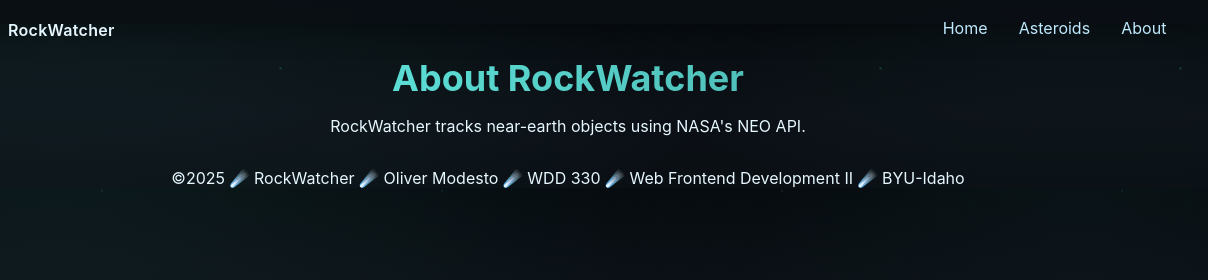
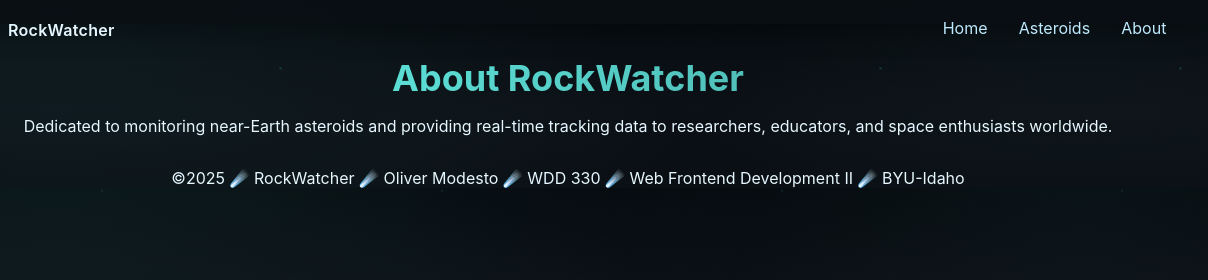
Before and after one commit to owms-droid/rockwatcher, a website built with Vite: page src/pages/about.html in a window 1280 px wide. Shown: the top 280 px of the page, 72-1280 px from the left. Built offline with nearby package versions, Linux system fonts and the light colour scheme.

Commit message:
update seo

```diff
--- a/src/pages/about.html
+++ b/src/pages/about.html
@@ -13,7 +13,7 @@
       property="og:description"
       content="Tracking Near-Earth Asteroids in Real Time"
     />
-    <meta property="og:image" content="/images/galaxy-night-view.jpg" />
+    <meta property="og:image" content="../images/rockwatcherhero.jpeg" />
     <meta property="og:url" content="https://rockwatcher.netlify.app" />
     <meta name="twitter:card" content="rockwatcher" />
     <script type="module" src="../js/menu.js"></script>
@@ -22,7 +22,11 @@
     <header class="divider" id="main-header"></header>
     <main id="app">
       <h1>About RockWatcher</h1>
-      <p>RockWatcher tracks near-earth objects using NASA's NEO API.</p>
+      <p>
+        Dedicated to monitoring near-Earth asteroids and providing real-time
+        tracking data to researchers, educators, and space enthusiasts
+        worldwide.
+      </p>
     </main>
     <footer id="main-footer"></footer>
     <script type="module" src="../js/main.js"></script>
```
Also changed, not shown: index.html (+1 -1 lines), src/pages/list.html (+1 -1 lines), src/images/rockwatcherhero.jpeg (added).
